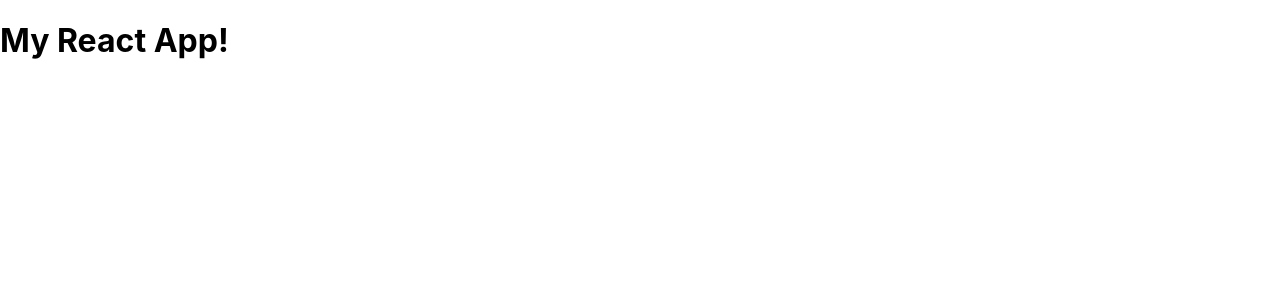
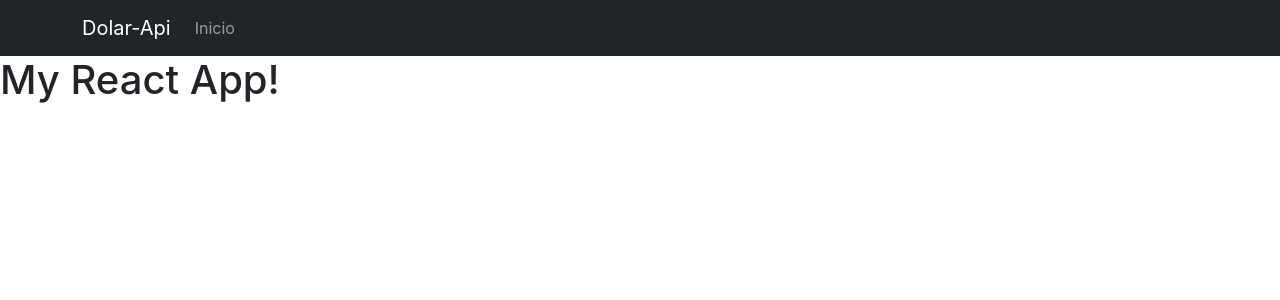
Before and after one commit to jcartronics/prueba-react-api, a React (Create React App) app: page / in a window 1280 px wide. Shown: the top 300 px of the page. Built offline with nearby package versions, Linux system fonts and the light colour scheme.

Commit message:
Agrega Nav

```diff
--- a/src/App.js
+++ b/src/App.js
@@ -1,7 +1,9 @@
+import MiNav from './components/Navbar';
 
 function App() {
   return (
     <div>
+      <MiNav />
       <h1>My React App!</h1>
     </div>
   );
--- /dev/null
+++ b/src/components/Navbar.jsx
@@ -0,0 +1,25 @@
+import React from 'react'
+import { Container } from 'react-bootstrap'
+import Nav from 'react-bootstrap/Nav'
+import Navbar from 'react-bootstrap/Navbar'
+
+const MiNav = () => {
+  return (
+    <div>
+    <Navbar bg="dark" expand="lg" variant='dark'>
+      <Container>
+        <Navbar.Brand href="#home">Dolar-Api</Navbar.Brand>
+        <Navbar.Toggle aria-controls="basic-navbar-nav" />
+        <Navbar.Collapse id="basic-navbar-nav">
+          <Nav className="me-auto">
+            <Nav.Link href="#home">Inicio</Nav.Link>
+          </Nav>
+        </Navbar.Collapse>
+      </Container>
+    </Navbar>
+
+    </div>
+  )
+}
+
+export default MiNav
--- a/src/index.js
+++ b/src/index.js
@@ -1,5 +1,6 @@
 import React from 'react';
 import ReactDOM from 'react-dom/client';
+import 'bootstrap/dist/css/bootstrap.min.css';
 import './index.css';
 import App from './App';
 
```
